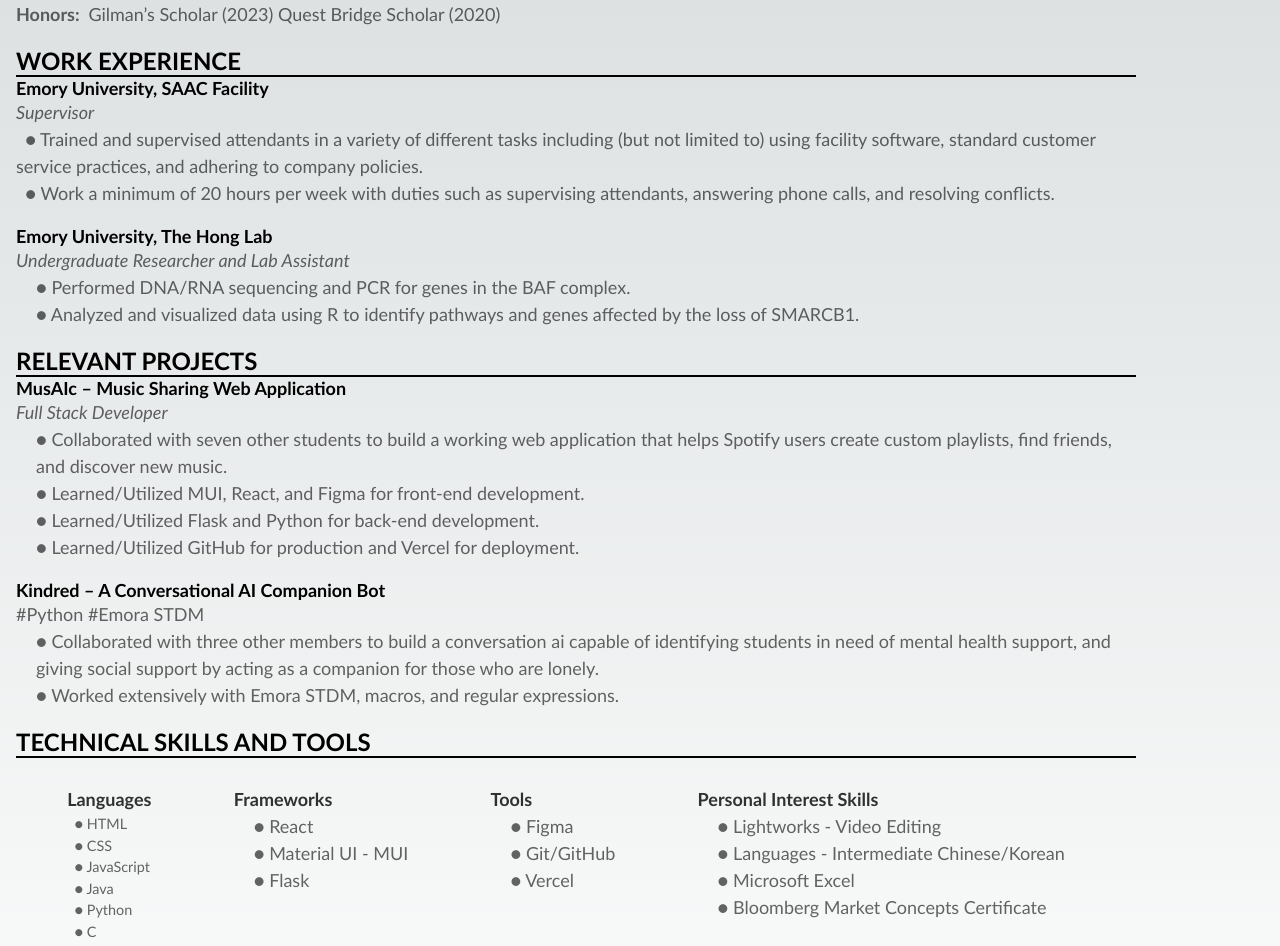
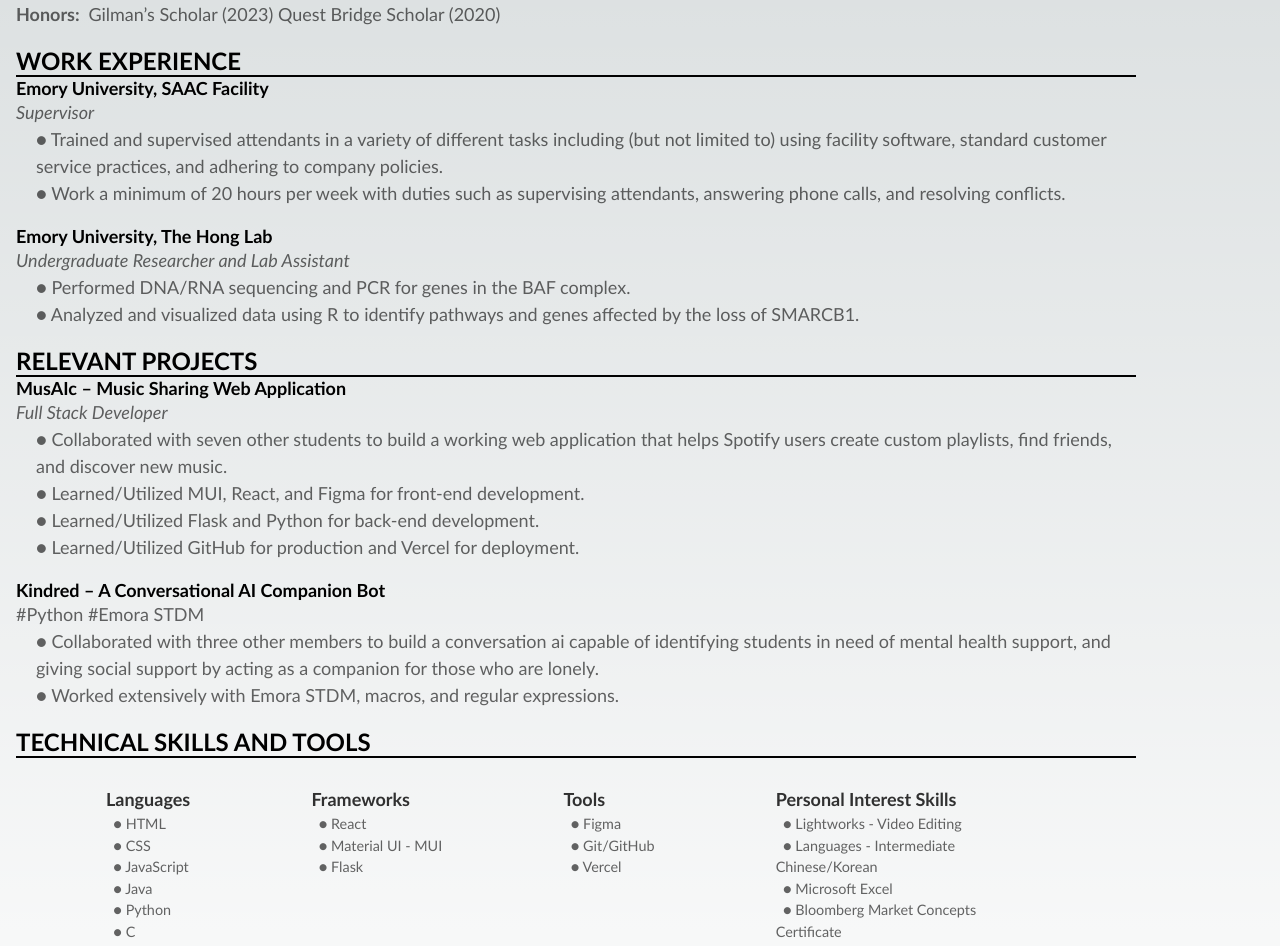
Before and after one commit to microlchen/resume, a Next.js app: page / in a window 1280 px wide. Shown: the part 260-1206 px from the top of the page. Built offline with nearby package versions, Linux system fonts and the light colour scheme.

Commit message:
everythingisfixed

```diff
--- a/src/pages/index.js
+++ b/src/pages/index.js
@@ -33,10 +33,10 @@ export default function Home() {
             <hr className={styles.divider} />
             <h3 className={styles.subhead}> Emory University, SAAC Facility</h3>
             <p className={styles.type}> <i>Supervisor</i></p>
-
-            <p className={styles.type}>&nbsp;&nbsp;● Trained and supervised attendants in a variety of different tasks including (but not limited to) using facility software, standard customer service practices, and adhering to company policies.</p>
-            <p className={styles.type}>&nbsp;&nbsp;● Work a minimum of 20 hours per week with duties such as supervising attendants, answering phone calls, and resolving conflicts.</p>
-
+            <ul className={styles.indent}>
+              <li className={styles.type}>● Trained and supervised attendants in a variety of different tasks including (but not limited to) using facility software, standard customer service practices, and adhering to company policies.</li>
+              <li className={styles.type}>● Work a minimum of 20 hours per week with duties such as supervising attendants, answering phone calls, and resolving conflicts.</li>
+            </ul>
 
             <br />
             <h3 className={styles.subhead}> Emory University, The Hong Lab</h3>
@@ -84,32 +84,32 @@ export default function Home() {
               </section>
               <section className={styles.card}>
                 <h2 className={styles.type1}>Frameworks</h2>
-                <ul className={styles.indent}>
 
-                  <li className={styles.type}>● React </li>
-                  <li className={styles.type}>● Material UI - MUI</li>
-                  <li className={styles.type}>● Flask</li>
 
-                </ul>
+                  <p className={styles.type}>&nbsp;&nbsp;● React </p>
+                  <p className={styles.type}>&nbsp;&nbsp;● Material UI - MUI</p>
+                  <p className={styles.type}>&nbsp;&nbsp;● Flask</p>
+
+
               </section>
               <section className={styles.card}>
                 <h2 className={styles.type1}>Tools</h2>
-                <ul className={styles.indent}>
 
-                  <li className={styles.type}>● Figma </li>
-                  <li className={styles.type}>● Git/GitHub</li>
-                  <li className={styles.type}>● Vercel</li>
-                </ul>
+
+                  <p className={styles.type}>&nbsp;&nbsp;● Figma </p>
+                  <p className={styles.type}>&nbsp;&nbsp;● Git/GitHub</p>
+                  <p className={styles.type}>&nbsp;&nbsp;● Vercel</p>
+
               </section>
               <section className={styles.card}>
                 <h2 className={styles.type1}>Personal Interest Skills</h2>
-                <ul className={styles.indent}>
 
-                  <li className={styles.type}>● Lightworks - Video Editing </li>
-                  <li className={styles.type}>● Languages - Intermediate Chinese/Korean</li>
-                  <li className={styles.type}>● Microsoft Excel</li>
-                  <li className={styles.type}>● Bloomberg Market Concepts Certificate</li>
-                </ul>
+
+                  <p className={styles.type}>&nbsp;&nbsp;● Lightworks - Video Editing </p>
+                  <p className={styles.type}>&nbsp;&nbsp;● Languages - Intermediate Chinese/Korean</p>
+                  <p className={styles.type}>&nbsp;&nbsp;● Microsoft Excel</p>
+                  <p className={styles.type}>&nbsp;&nbsp;● Bloomberg Market Concepts Certificate</p>
+
               </section>
             </div>
 
```
Lines whose indentation alone changed are shown as unchanged.
